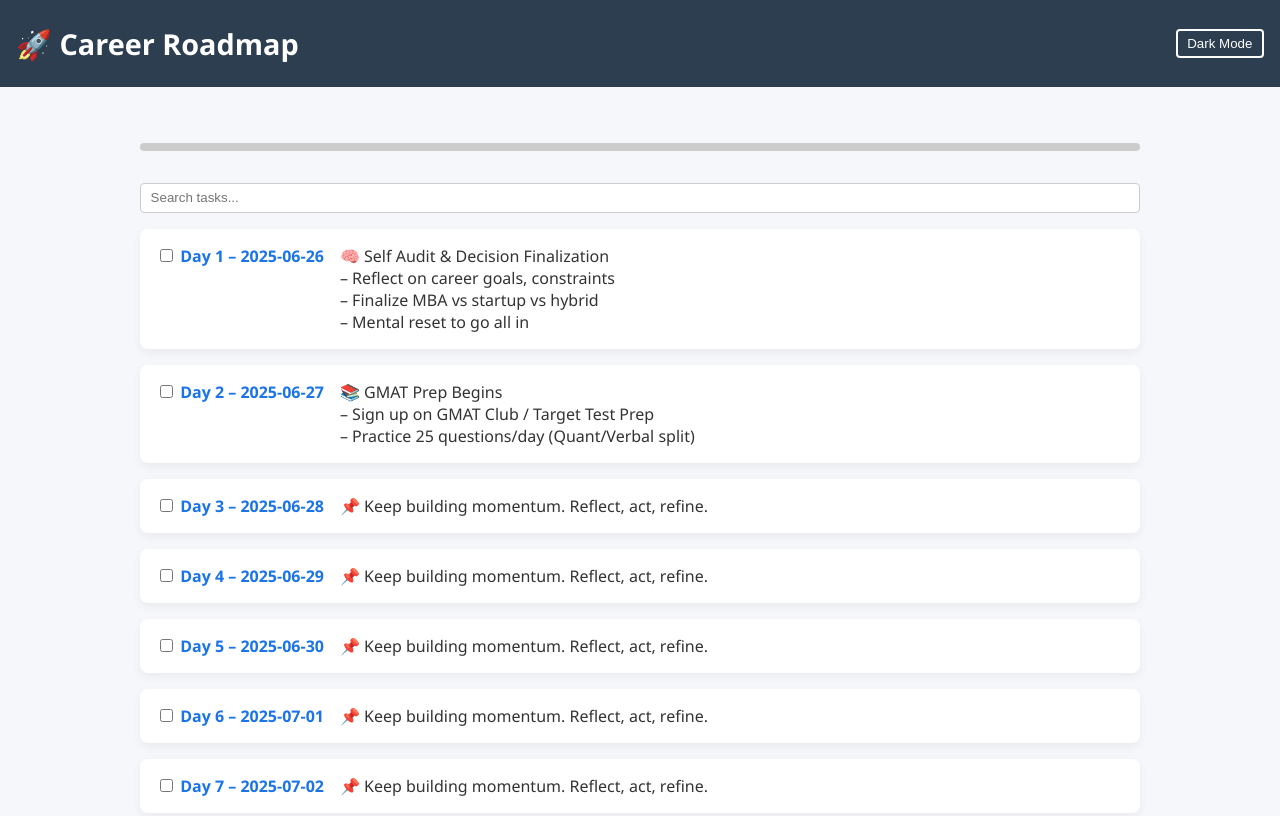
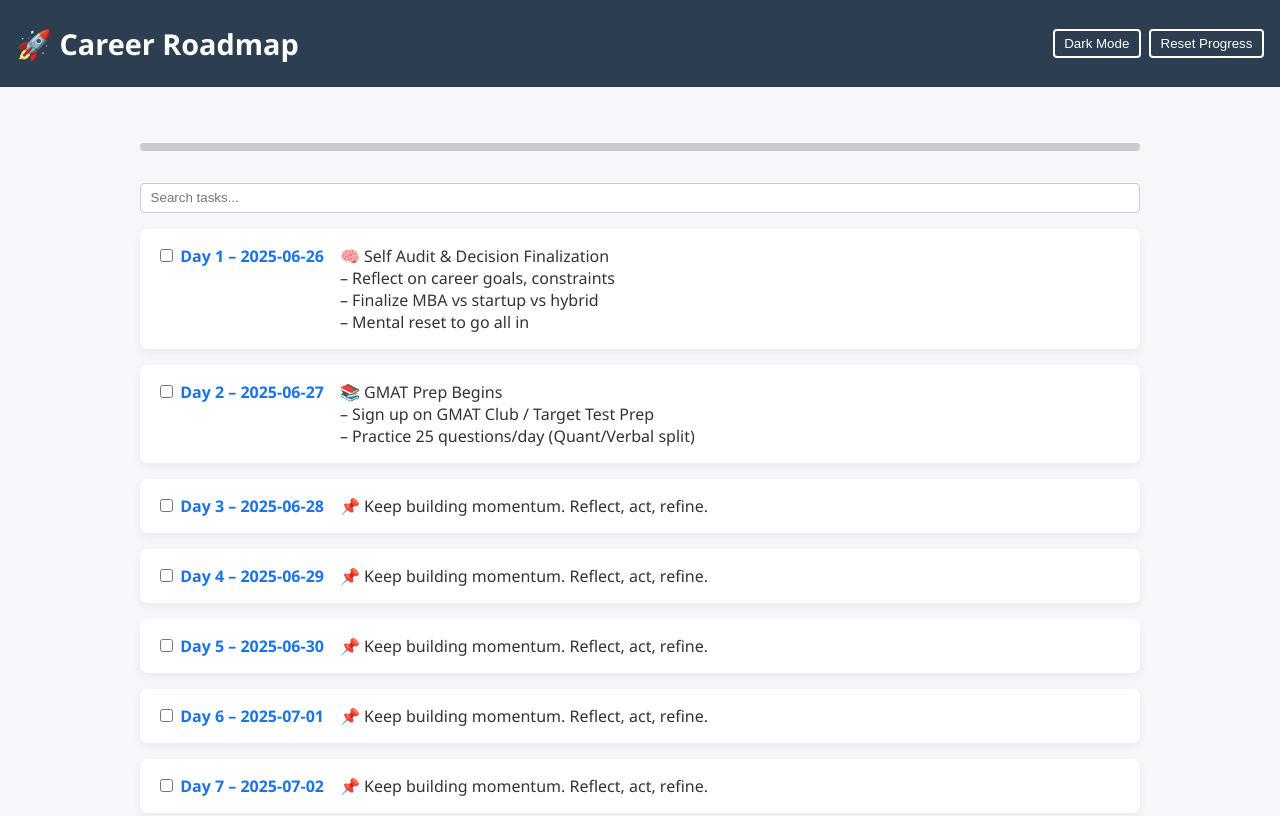
Before and after one commit to parths301/sadak, a plain HTML site: page index.html in a window 1280 px wide. Shown: the top 816 px of the page. Drawn offline with Linux system fonts and the light colour scheme.

Commit message:
Improve roadmap page with theme persistence and reset

```diff
--- a/index.html
+++ b/index.html
@@ -37,6 +37,10 @@
       top: 0;
       z-index: 1000;
     }
+    header div {
+      display: flex;
+      align-items: center;
+    }
     header h1 {
       margin: 0;
       font-size: 1.8rem;
@@ -48,6 +52,15 @@
       padding: 0.3rem 0.6rem;
       border-radius: 4px;
       cursor: pointer;
+    }
+    #reset-progress {
+      background: transparent;
+      border: 2px solid white;
+      color: white;
+      padding: 0.3rem 0.6rem;
+      border-radius: 4px;
+      cursor: pointer;
+      margin-left: 0.5rem;
     }
     .container {
       max-width: 1000px;
@@ -107,7 +120,10 @@
 <body>
   <header>
     <h1>🚀 Career Roadmap</h1>
-    <button id="toggle-theme">Dark Mode</button>
+    <div>
+      <button id="toggle-theme">Dark Mode</button>
+      <button id="reset-progress">Reset Progress</button>
+    </div>
   </header>
 
   <div class="container">
@@ -167,11 +183,16 @@
       dayCount++;
     }
 
-    // Handle dark mode
+    // Handle dark mode with persistence
     const toggleBtn = document.getElementById('toggle-theme');
+    function setTheme(dark) {
+      document.body.classList.toggle('dark', dark);
+      toggleBtn.textContent = dark ? 'Light Mode' : 'Dark Mode';
+      localStorage.setItem('theme', dark ? 'dark' : 'light');
+    }
+    setTheme(localStorage.getItem('theme') === 'dark');
     toggleBtn.addEventListener('click', () => {
-      document.body.classList.toggle('dark');
-      toggleBtn.textContent = document.body.classList.contains('dark') ? 'Light Mode' : 'Dark Mode';
+      setTheme(!document.body.classList.contains('dark'));
     });
 
     // Task completion tracking & progress bar
@@ -185,6 +206,15 @@
         cb.closest('.day').classList.toggle('completed', cb.checked);
         updateProgress();
       });
+    });
+
+    document.getElementById('reset-progress').addEventListener('click', () => {
+      checkboxes.forEach((cb, index) => {
+        cb.checked = false;
+        cb.closest('.day').classList.remove('completed');
+        localStorage.removeItem(`day_${index}`);
+      });
+      updateProgress();
     });
 
     function updateProgress() {
```
